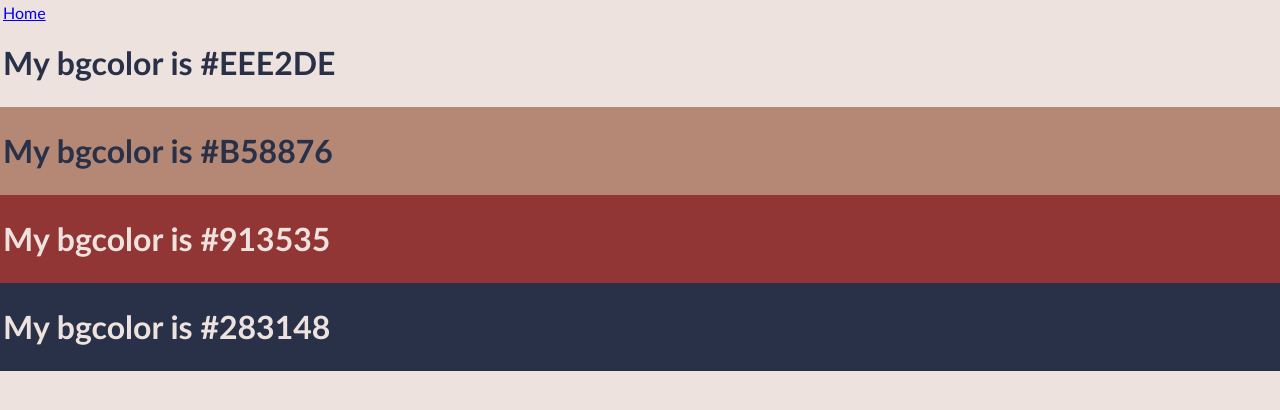
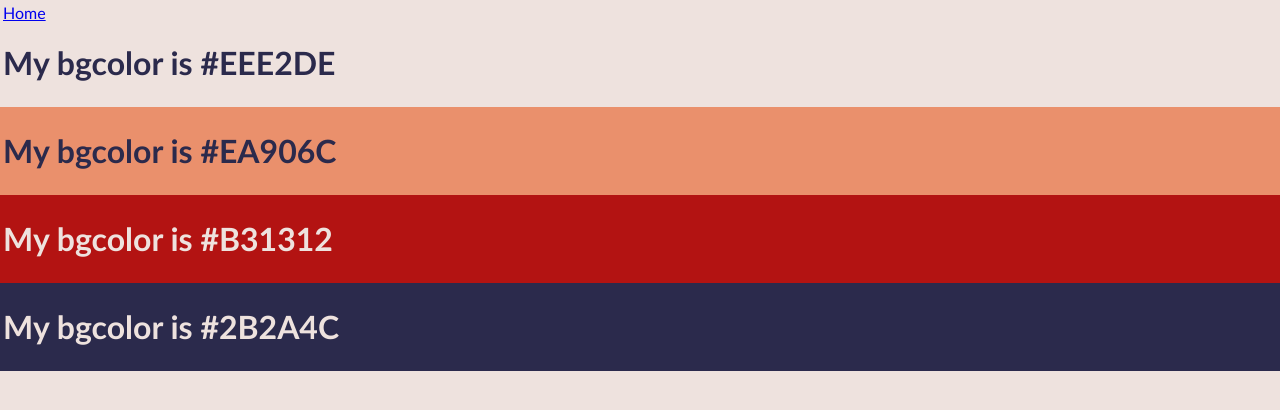
Before and after one commit to a-hadizadeh/a-hadizadeh.github.io, an Astro site: page / in a window 1280 px wide. Built offline with nearby package versions, Linux system fonts and the light colour scheme; Astro itself is replaced by a stand-in of ours.

Commit message:
Update colors.js

```diff
--- a/src/pages/const/colors.js
+++ b/src/pages/const/colors.js
@@ -1,6 +1,6 @@
 export const themes = {
 	home: {
-		choice: 1,
+		choice: 0,
 		subtheme: [
 			{// 0
 				palette: [
```
